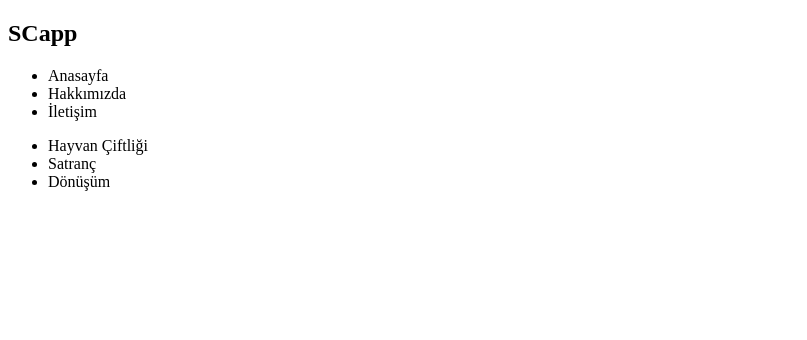
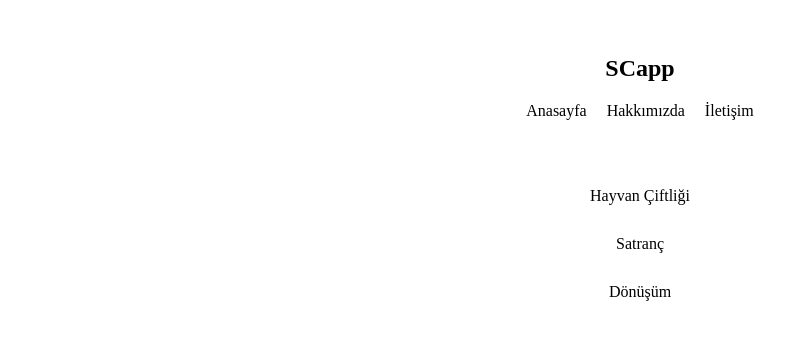
Before and after one commit to sdnrcvk/React-SCapp, a React (Create React App) app: page / in a window 1280 px wide. Shown: the top 340 px of the page, without its empty margins (0-807 px from the left). Built offline with nearby package versions, Linux system fonts and the light colour scheme.

Commit message:
style.css edited

```diff
--- a/src/index.css
+++ b/src/index.css
@@ -0,0 +1,34 @@
+.App{
+    max-width: 400px;
+    margin: 30px auto;
+    text-align: center;
+}
+
+nav{
+    padding: 5px;
+}
+
+nav ul{
+    padding: 0;
+}
+
+nav ul li{
+    display: inline-block;
+    margin: 0 10px;
+}
+
+.book-list{
+    padding: 20px;
+    margin-bottom: 20px;
+}
+
+.book-list ul{
+    padding: 0;
+    list-style-type: none;
+}
+
+.book-list li{
+    padding: 10px;
+    margin: 10px auto;
+    border-radius: 10px;
+}
```
